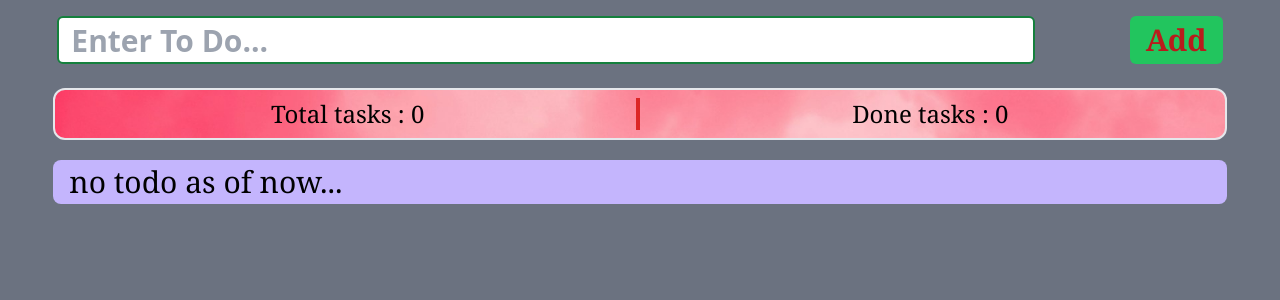
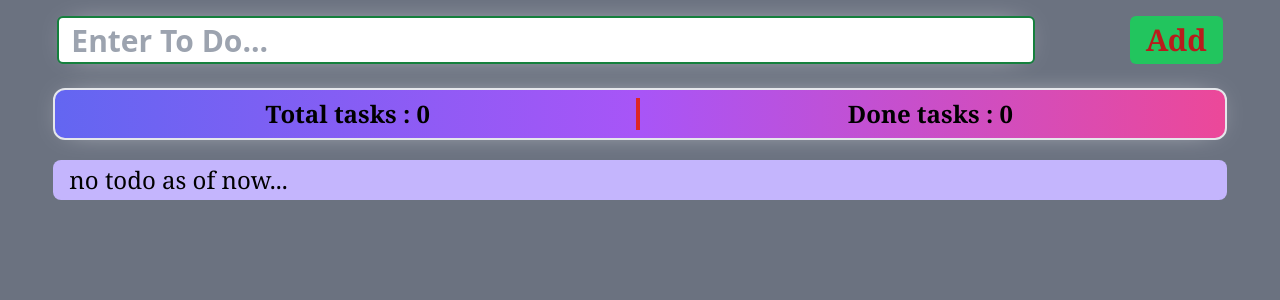
Before and after one commit to pandey2app/simpleToDoappReact, a React (Create React App) app: page / in a window 1280 px wide. Shown: the top 300 px of the page. Built offline with nearby package versions, Linux system fonts and the light colour scheme.

Commit message:
added some styling or shadow on components fixed button styling in list

```diff
--- a/src/components/Input.jsx
+++ b/src/components/Input.jsx
@@ -33,7 +33,7 @@ export default function Input(props) {
           placeholder="Enter To Do..."
           value={todo}
           onChange={inputChange}
-          className="md:w-10/12 w-full h-12 focus:border-2 hover:border-violet-700 border-2 m-1 px-3 py-1 focus:outline-none focus:border-green-700  text-3xl font-semibold rounded-md"
+          className="md:w-10/12 w-full h-12 focus:border-2 shadow-[0_0px_30px_-15px_rgba(255,255,255,1)] hover:border-violet-700 border-2 m-1 px-3 py-1 focus:outline-none focus:border-green-700  text-3xl font-semibold rounded-md"
         />
 
         <button className="w-full md:w-auto bg-green-500 hover:bg-green-600 text-3xl m-1 px-4 h-12 text-center font-semibold text-red-700 font-serif  py-1 rounded-md hover:text-white">
--- a/src/components/List.jsx
+++ b/src/components/List.jsx
@@ -1,6 +1,6 @@
 export default function List(props) {
   return (
-    <ul className="m-auto text-3xl md:text-start w-11/12 flex flex-wrap gap-2 overflow-hidden h-auto overflow-y-auto">
+    <ul className="m-auto min-md:text-3xl text-2xl md:text-start w-11/12 flex flex-wrap gap-2 overflow-hidden h-auto overflow-y-auto">
       {props.todos.length > 0 ? (
         props.todos.map((todo, key) => (
           <li
@@ -13,7 +13,7 @@ export default function List(props) {
               onChange={props.countDone}
                className="checked:shadow-lg h-6 w-6"/>
             </div>
-            <div className="w-4/12 flex justify-evenly flex-wrap md:w-3/12">
+            <div className="w-4/12 flex justify-evenly items-center flex-wrap md:w-3/12">
               <button
                 className="w-11/12 md:w-5/12 bg-yellow-500 hover:bg-yellow-600 text-lg  m-1 px-2 h-8 text-center text-white-700 font-serif  py-1 rounded-md hover:text-zinc-50"
                 onClick={() => props.editTodo(key, todo)}
--- a/src/components/Status.jsx
+++ b/src/components/Status.jsx
@@ -1,16 +1,9 @@
 
-import mybg from "../images/bg.jpg";
 
 export default function Status(props) {
   return (
     <div
-      style={{
-        backgroundImage: `url(${mybg})`,
-        backgroundRepeat: "no-repeat",
-        backgroundSize: "cover",
-        backgroundAttachment: "fixed",
-      }}
-      className="border-2 w-11/12 rounded-xl flex-wrap m-auto h-auto mb-5 flex justify-evenly text-center text-2xl font-serif px-1 py-2"
+      className="border-2 w-11/12 rounded-xl flex-wrap m-auto h-auto mb-5 flex justify-evenly shadow-[0_0px_30px_-15px_rgba(255,255,255,1)] text-center text-2xl font-serif font-bold px-1 py-2 bg-gradient-to-r from-indigo-500 via-purple-500 to-pink-500"
     >
       <div
         id="total-tasks"
```
